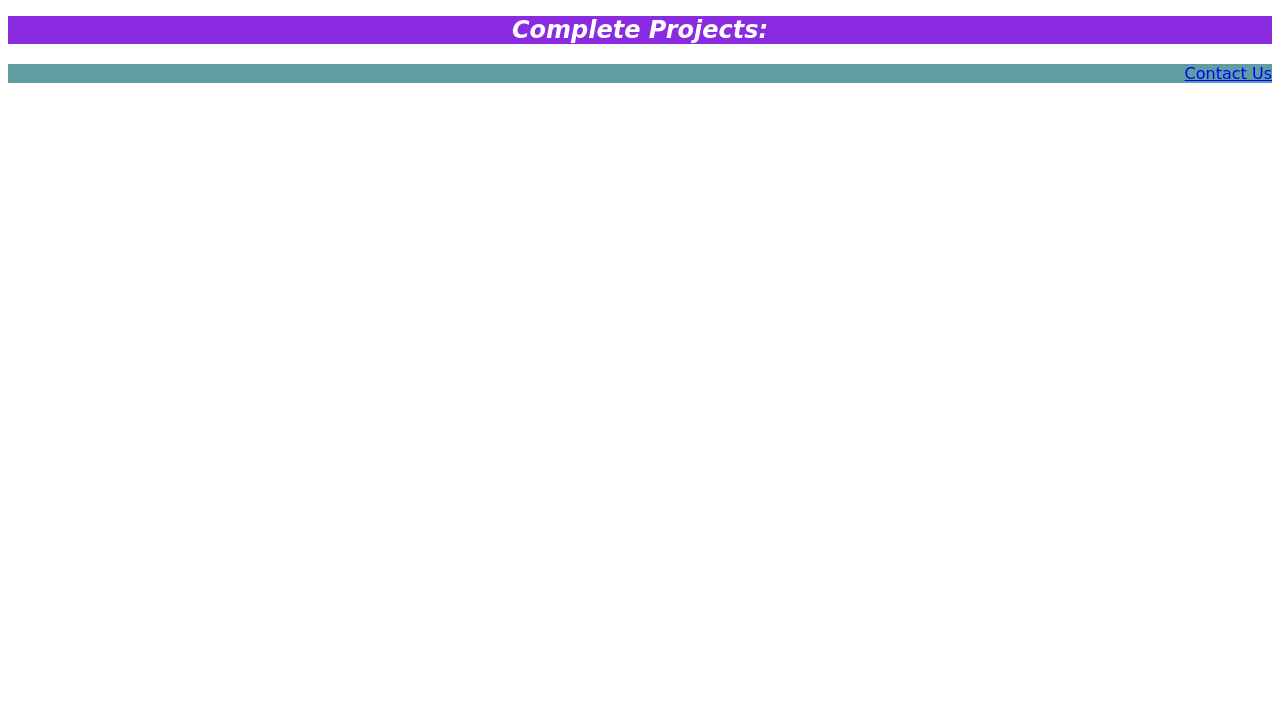
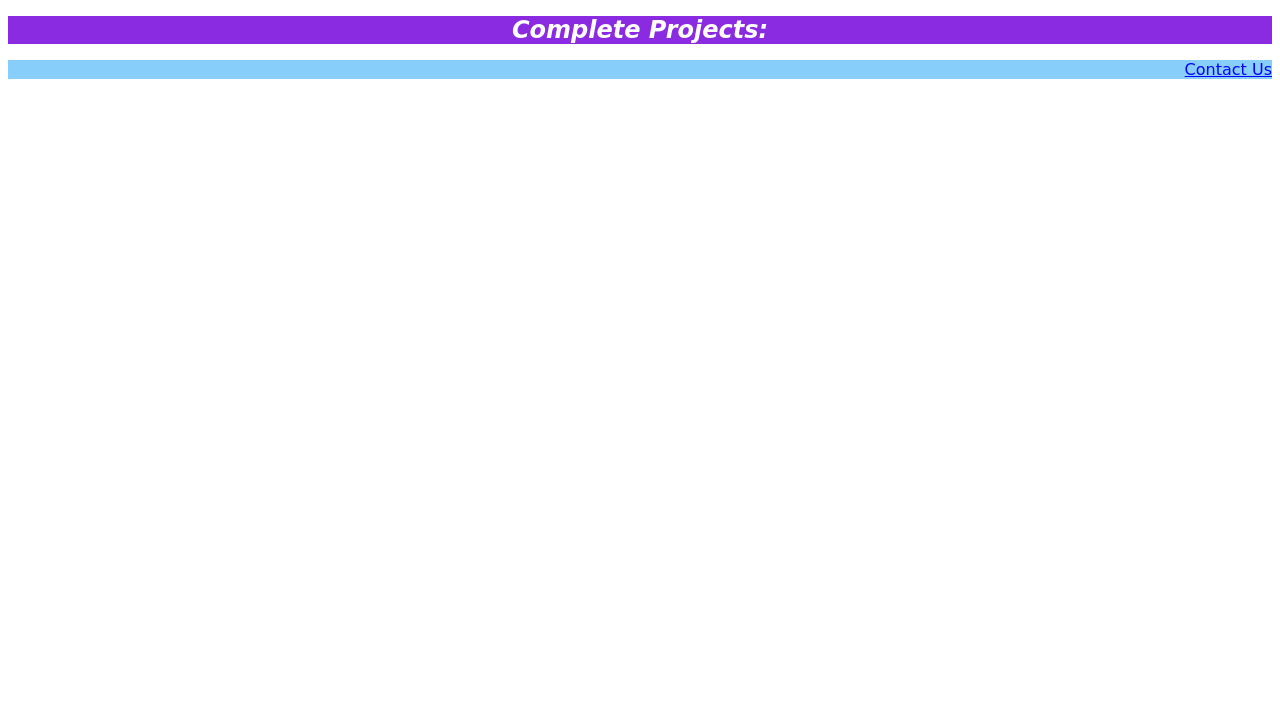
Before and after one commit to silvanalanata/-mycloud, a plain HTML site: page index.html in a window 1280 px wide. Shown: the part 86-800 px from the top of the page. Drawn offline with Linux system fonts and the light colour scheme.

Commit message:
commit final

```diff
--- a/index.html
+++ b/index.html
@@ -7,15 +7,15 @@
     <link rel="stylesheet" type="text/css" href="style.css">
     <title>Styling</title>
 </head>
-
+<body>
     <header>
         <h1>
-            <p class="my">My<span>Cloud</span></p></h1>
+            <p class="my">My<span>Cloud</span></p>
+        </h1>
     </header>
-    <body>
         <h2>Complete Projects:</h2>
-    </body>
     <footer>
         <p class="footer"> Contact Us</p>
     </footer>
+</body>
 </html>
--- a/style.css
+++ b/style.css
@@ -9,9 +9,10 @@ h2{
     color: white;
     font-style: italic;
     text-align: center;
+    margin: 0px;
 }
 .footer{
-    background-color:cadetblue;
+    background-color:lightskyblue;
     color:blue;
     text-decoration: underline;
     text-align: right;
```
